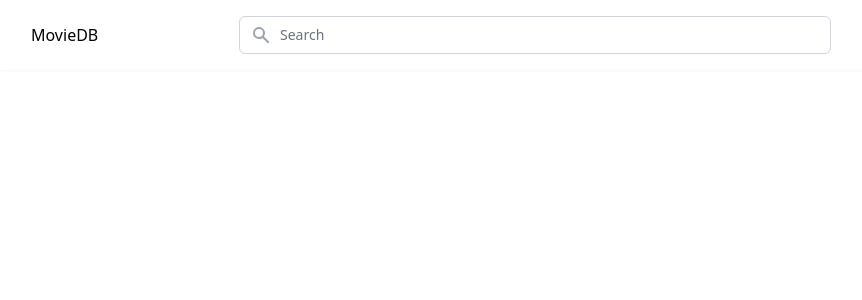
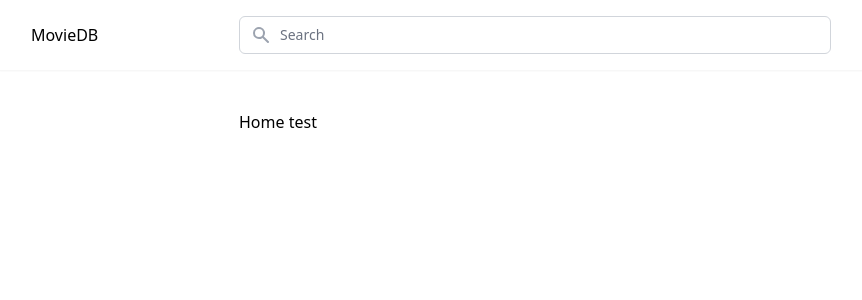
Before and after one commit to KevinDeGroot2015/io-moviedb-react-ts-course-starter-axafs1c2, a React (Vite) app: page / in a window 1280 px wide. Shown: the top 300 px of the page, without its empty margins (1-863 px from the left). Built offline with nearby package versions, Linux system fonts and the light colour scheme.

Commit message:
Basis router setup

```diff
--- a/src/App.tsx
+++ b/src/App.tsx
@@ -1,20 +1,11 @@
-import Header from "./components/Header";
-import Main from "./components/Main";
-import Sidebar from "./components/Sidebar";
+import { BrowserRouter } from "react-router-dom";
+import Router from "./routes/Router";
 
 const App = () => {
   return (
-    <div className="min-h-full">
-      <Header />
-      <div className="py-10">
-        <div className="max-w-3xl mx-auto sm:px-6 lg:max-w-7xl lg:px-8 lg:grid lg:grid-cols-12 lg:gap-8">
-          <div className="hidden lg:block lg:col-span-3 xl:col-span-2">
-            <Sidebar />
-          </div>
-            <Main />
-        </div>
-      </div>
-    </div>
+    <BrowserRouter>
+      <Router />
+    </BrowserRouter>
   );
 };
 
--- a/src/components/Main.tsx
+++ b/src/components/Main.tsx
@@ -1,8 +1,12 @@
-import { FunctionComponent } from 'react';
+import { ReactNode } from 'react';
 
-const Main: FunctionComponent = ({}) => {
+type MainProps = {
+    children: ReactNode;
+};
+
+const Main = ({ children }: MainProps) => {
   return (
-    <main className="lg:col-span-9">{/* routing */}</main>
+    <main className="lg:col-span-9">{children}</main>
   );
 };
 
--- a/src/routes/Home.tsx
+++ b/src/routes/Home.tsx
@@ -2,10 +2,13 @@ import { FunctionComponent } from 'react';
 
 const Home: FunctionComponent = () => {
   return (
-    <ul
-      role="list"
-      className="grid grid-cols-1 gap-6 sm:grid-cols-2 md:grid-cols-3 lg:grid-cols-4"
-    ></ul>
+    <>
+      <h1>Home test</h1>
+      <ul
+        role="list"
+        className="grid grid-cols-1 gap-6 sm:grid-cols-2 md:grid-cols-3 lg:grid-cols-4"
+      ></ul>
+    </>
   );
 };
 
--- /dev/null
+++ b/src/routes/Layout.tsx
@@ -0,0 +1,25 @@
+import { FunctionComponent } from 'react';
+import Header from '../components/Header';
+import Main from '../components/Main';
+import Sidebar from '../components/Sidebar';
+import { Outlet } from 'react-router-dom';
+
+const Layout: FunctionComponent = ({}) => {
+  return (
+    <div className="min-h-full">
+    <Header />
+    <div className="py-10">
+      <div className="max-w-3xl mx-auto sm:px-6 lg:max-w-7xl lg:px-8 lg:grid lg:grid-cols-12 lg:gap-8">
+        <div className="hidden lg:block lg:col-span-3 xl:col-span-2">
+          <Sidebar />
+        </div>
+          <Main>
+            <Outlet />
+          </Main>
+      </div>
+    </div>
+  </div>
+  );
+};
+
+export default Layout;
--- /dev/null
+++ b/src/routes/Router.tsx
@@ -0,0 +1,16 @@
+import { FunctionComponent } from 'react';
+import { Routes, Route } from "react-router-dom";
+import Layout from './Layout';
+import Home from './Home';
+
+const Router: FunctionComponent = ({}) => {
+  return (
+    <Routes>
+      <Route path="/" element={<Layout />}>
+        <Route index element={<Home />} />
+      </Route>
+    </Routes>
+  );
+};
+
+export default Router;
```
